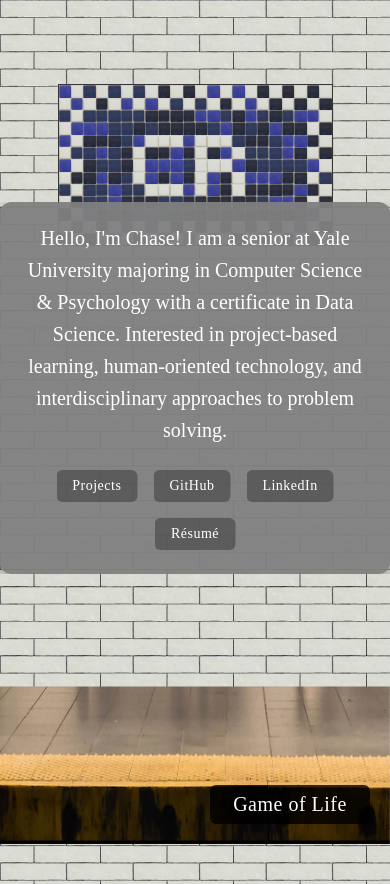
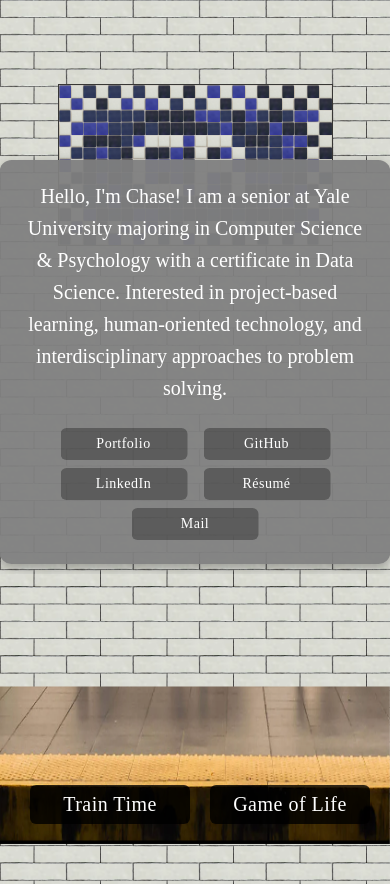
Before and after one commit to chaser164/personal-website, a React (Vite) app: page / in a window 390 px wide. Built offline with nearby package versions, Linux system fonts and the light colour scheme.

Commit message:
train time; flesh out conway

```diff
--- a/src/App.jsx
+++ b/src/App.jsx
@@ -4,12 +4,14 @@ import './css/app.css'
 import { Board } from './Board'
 import { Platform } from './Platform'
 import { Navigation } from './Navigation'
+import subwayImg from './assets/subway.png';
 
 function App() {
   const [isNavigationVisible, setIsNavigationVisible] = useState(true);
   const [isGameMode, setIsGameMode] = useState(false);
   const [isPlaying, setIsPlaying] = useState(false);
   const [isExiting, setIsExiting] = useState(false);
+  const [showTrain, setShowTrain] = useState(false);
   const resetBoardRef = useRef(null);
   const spaceshipsRef = useRef(null);
 
@@ -38,6 +40,11 @@ function App() {
     if (spaceshipsRef.current) {
       spaceshipsRef.current();
     }
+  };
+
+  const handleTrainTime = () => {
+    setShowTrain(false); // reset if already running
+    setTimeout(() => setShowTrain(true), 10); // trigger reflow for animation
   };
 
   return (
@@ -108,9 +115,29 @@ function App() {
             >
               {isPlaying ? "Pause" : "Play"}
             </button>
+            <button
+              className={`control-button about-button ${isExiting ? 'slide-out' : ''}`}
+              onClick={() => window.open('https://en.wikipedia.org/wiki/Conway%27s_Game_of_Life', '_blank', 'noopener noreferrer')}
+              disabled={isExiting}
+            >
+              About
+            </button>
           </>
         )}
       </div>
+      <div className="train-time-container">
+        <button className="train-time-button" onClick={handleTrainTime}>
+          Train Time
+        </button>
+      </div>
+      {showTrain && (
+        <img
+          src={subwayImg}
+          alt="Train"
+          className="train-animation"
+          onAnimationEnd={() => setShowTrain(false)}
+        />
+      )}
     </div>
   )
 }
--- a/src/Board.jsx
+++ b/src/Board.jsx
@@ -55,7 +55,7 @@ export const Board = ({
     const newTileTypes = {};
     let text = "CHASE REYNDERS";
     console.log(gridDim.width);
-    if (gridDim.width < 78) {
+    if (gridDim.width < 76) {
         text = "CHASE R";
     }
     if (gridDim.width < 45) {
@@ -220,6 +220,7 @@ export const Board = ({
         }
       }
     }
+    if (gridDim.width > 35) {
         // Place LWSS in the middle
         const lwssX = Math.floor(width / 2) - 2;
         const lwssY = Math.floor(height / 2) - 2;
@@ -230,6 +231,7 @@ export const Board = ({
             const y = lwssY + j;
             if (x >= 0 && x < width && y >= 0 && y < height) {
                 newClickedSquares.add(`${x}-${y}`);
+            }
             }
         }
         }
--- a/src/Navigation.jsx
+++ b/src/Navigation.jsx
@@ -10,10 +10,11 @@ export function Navigation({ isVisible = true }) {
           </p>
         </div>
         <div className="nav-links">
-          <a href="#projects" className="nav-link">Projects</a>
+          <a href="#portfolio" className="nav-link">Portfolio</a>
           <a href="https://github.com/chaser164" className="nav-link">GitHub</a>
-          <a href="#linkedin" className="nav-link">LinkedIn</a>
+          <a href="https://www.linkedin.com/in/chase-reynders" className="nav-link">LinkedIn</a>
           <a href="/resume.pdf" className="nav-link" target="_blank" rel="noopener noreferrer">Résumé</a>
+          <a href="mailto:chase.reynders@yale.edu" className="nav-link">Mail</a>
         </div>
       </div>
     </nav>
--- a/src/css/app.css
+++ b/src/css/app.css
@@ -90,3 +90,47 @@ div, section, main, aside, article {
   position: relative;
   z-index: 1;
 }
+
+.train-time-container {
+  position: fixed;
+  bottom: 20px;
+  right: 120px;
+  z-index: 10000;
+}
+
+.train-time-button {
+  right: 200px;
+  padding: 8px 16px;
+  background-color: rgba(0, 0, 0, 0.8);
+  color: white;
+  border: none;
+  border-radius: 6px;
+  cursor: pointer;
+  font-size: 20px;
+  font-family: 'Times New Roman', serif;
+  font-weight: 500;
+  letter-spacing: 0.5px;
+  transition: all 0.3s ease;
+  transform: translateZ(0);
+  width: 160px; /* Fixed width for all buttons */
+}
+
+.train-animation {
+  position: fixed;
+  top: 0;
+  left: 100vw;
+  height: 100vh;
+  width: auto;
+  z-index: 99999;
+  pointer-events: none;
+  animation: train-move 3.5s linear forwards;
+}
+
+@keyframes train-move {
+  from {
+    left: 100vw;
+  }
+  to {
+    left: -9000px;
+  }
+}
--- a/src/css/board.css
+++ b/src/css/board.css
@@ -56,7 +56,7 @@
   /* Game controls container */
   .game-controls {
     position: fixed;
-    bottom: 20px;
+    bottom: 40px;
     right: 0px;
     z-index: 9999;
     display: flex;
@@ -142,7 +142,7 @@
   }
 
   /* Ensure no residual positioning */
-  .pause-play-button, .reset-button {
+  .pause-play-button, .reset-button, .about-button {
     position: relative; /* Override any fixed/absolute positioning */
   }
 
--- a/src/css/navigation.css
+++ b/src/css/navigation.css
@@ -24,6 +24,7 @@
 }
 
 .nav-container {
+  margin: 10px;
   background-color: rgba(128, 128, 128, 0.95);
   border-radius: 12px;
   padding: 20px;
@@ -53,6 +54,22 @@
   padding: 4px; /* Add padding to prevent clipping on hover */
 }
 
+@media (max-width: 500px) {
+  .nav-links {
+    flex-wrap: wrap;
+    gap: 8px 16px;
+  }
+  .nav-link {
+    flex: 1 1 30%;
+    max-width: 95px;
+    text-align: center;
+  }
+  .nav-links a:nth-child(4) {
+    flex-basis: 100%;
+    width: 100%
+  }
+}
+
 .nav-link {
   padding-top: 5px;
   color: white;
```
Also changed, not shown: 1 other file (tests, documents, lock files or other folders). Lines whose indentation alone changed are shown as unchanged.
